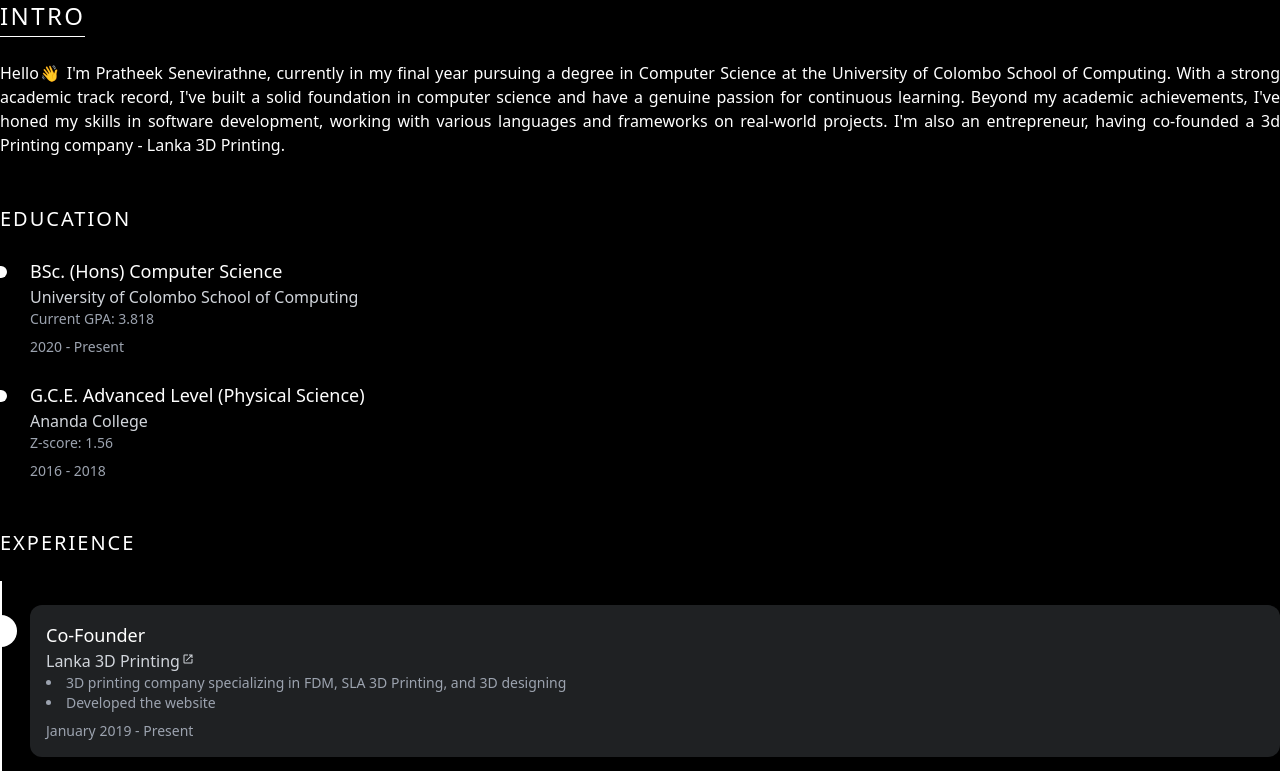
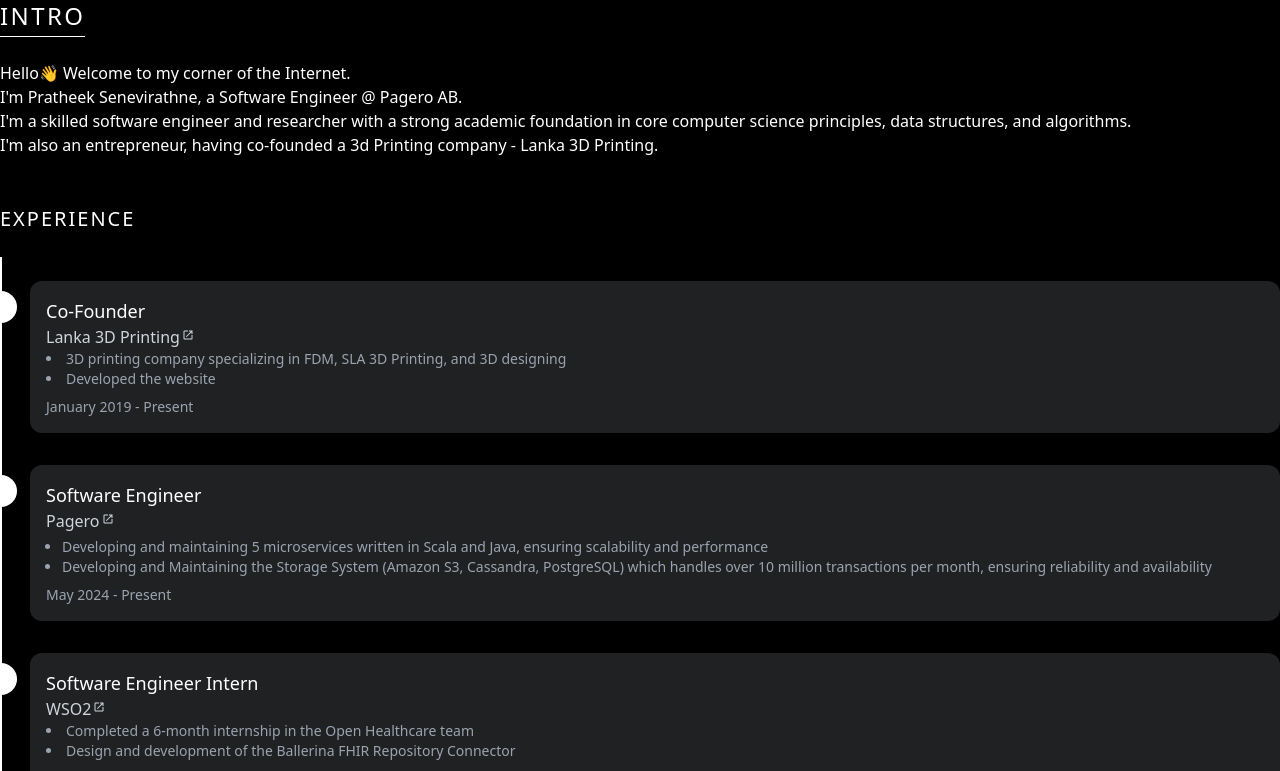
Before and after one commit to lilRaptor99/site, a Next.js app: page /sub-pages/intro in a window 1280 px wide. Shown: the top 771 px of the page. Built offline with nearby package versions, Linux system fonts and the light colour scheme; some icons are missing.

Commit message:
Update profile info

```diff
--- a/pages/index.tsx
+++ b/pages/index.tsx
@@ -84,8 +84,8 @@
                   </h1>
 
                   <h2 className='text-xl text-center'>
-                    BSc. (Hons) Computer Science (Reading) | Entrepreneur | Robotics and Tech
-                    Enthusiast | <br /> 3D Designer | Innovator
+                    Software Engineer @ Pagero | BSc. (Hons) Computer Science | <br />
+                    Entrepreneur | Researcher | Innovator
                   </h2>
                 </div>
               </div>
--- a/pages/sub-pages/intro.tsx
+++ b/pages/sub-pages/intro.tsx
@@ -11,13 +11,11 @@
 
       <div className='mb-12'>
         <p className='text-justify'>
-          Hello👋 I&apos;m Pratheek Senevirathne, currently in my final year pursuing a degree in
-          Computer Science at the University of Colombo School of Computing. With a strong academic
-          track record, I&apos;ve built a solid foundation in computer science and have a genuine
-          passion for continuous learning. Beyond my academic achievements, I&apos;ve honed my
-          skills in software development, working with various languages and frameworks on
-          real-world projects. I&apos;m also an entrepreneur, having co-founded a 3d Printing
-          company -{' '}
+          Hello👋 Welcome to my corner of the Internet. <br />
+          I&apos;m Pratheek Senevirathne, a Software Engineer @ Pagero AB. <br />
+          I&apos;m a skilled software engineer and researcher with a strong academic foundation in
+          core computer science principles, data structures, and algorithms. <br />
+          I&apos;m also an entrepreneur, having co-founded a 3d Printing company -{' '}
           <a
             href='https://www.lanka3dprinting.com'
             className='relative w-fit inline-block font-medium after:block after:content-[""] after:absolute after:h-[1px] after:bg-white after:w-full after:scale-x-0 after:hover:scale-x-100 after:transition after:duration-300 after:origin-left'
@@ -26,30 +24,6 @@
           </a>
           .
         </p>
-      </div>
-
-      <div className='mb-12'>
-        <h3 className='mb-6 text-xl tracking-widest'>EDUCATION</h3>
-
-        <div className='relative w-full'>
-          <div className='flex flex-col pl-[30px]'>
-            <div className='relative flex flex-col mb-6'>
-              <div className='absolute top-[9px] left-[-35px] bg-white h-3 w-3 rounded-full' />
-              <h4 className='text-lg font-medium'>BSc. (Hons) Computer Science</h4>
-              <p className='text-gray-300 font-medium'>University of Colombo School of Computing</p>
-              <p className='text-sm text-gray-400 mb-2'>Current GPA: 3.818</p>
-              <p className='text-sm text-gray-400'>2020 - Present</p>
-            </div>
-
-            <div className='relative flex flex-col'>
-              <div className='absolute top-[9px] left-[-35px] bg-white h-3 w-3 rounded-full' />
-              <h4 className='text-lg font-medium'>G.C.E. Advanced Level (Physical Science)</h4>
-              <p className='text-gray-300 font-medium'>Ananda College</p>
-              <p className='text-sm text-gray-400 mb-2'>Z-score: 1.56</p>
-              <p className='text-sm text-gray-400'>2016 - 2018</p>
-            </div>
-          </div>
-        </div>
       </div>
 
       <div className='mb-12'>
@@ -76,6 +50,28 @@
               <p className='text-sm text-gray-400'>January 2019 - Present</p>
             </div>
 
+            <div className='relative flex flex-col mb-8 bg-gray-400/20 p-4 rounded-xl'>
+              <div className='absolute top-[10px] left-[-45px] bg-white h-8 w-8 rounded-full' />
+              <h4 className='text-lg font-medium'>Software Engineer</h4>
+              <OpenInNewLink href='https://www.pagero.com/' className='text-gray-300'>
+                Pagero
+              </OpenInNewLink>
+
+              <ul className='list-disc list-outside mb-2 pl-4 pt-1'>
+                <li className='text-sm text-gray-400'>
+                  Developing and maintaining 5 microservices written in Scala and Java, ensuring
+                  scalability and performance
+                </li>
+                <li className='text-sm text-gray-400'>
+                  Developing and Maintaining the Storage System (Amazon S3, Cassandra, PostgreSQL)
+                  which handles over 10 million transactions per month, ensuring reliability and
+                  availability
+                </li>
+              </ul>
+
+              <p className='text-sm text-gray-400'>May 2024 - Present</p>
+            </div>
+
             <div className='relative flex flex-col bg-gray-400/20 p-4 rounded-xl'>
               <div className='absolute top-[10px] left-[-45px] bg-white h-8 w-8 rounded-full' />
               <h4 className='text-lg font-medium'>Software Engineer Intern</h4>
@@ -99,19 +95,43 @@
       </div>
 
       <div className='mb-12'>
+        <h3 className='mb-6 text-xl tracking-widest'>EDUCATION</h3>
+
+        <div className='relative w-full'>
+          <div className='flex flex-col pl-[30px]'>
+            <div className='relative flex flex-col mb-6'>
+              <div className='absolute top-[9px] left-[-35px] bg-white h-3 w-3 rounded-full' />
+              <h4 className='text-lg font-medium'>BSc. (Hons) Computer Science</h4>
+              <p className='text-gray-300 font-medium'>University of Colombo School of Computing</p>
+              <p className='text-sm text-gray-400 mb-2'>CGPA: 3.8</p>
+              <p className='text-sm text-gray-400'>2020 - 2024</p>
+            </div>
+
+            <div className='relative flex flex-col'>
+              <div className='absolute top-[9px] left-[-35px] bg-white h-3 w-3 rounded-full' />
+              <h4 className='text-lg font-medium'>G.C.E. Advanced Level (Physical Science)</h4>
+              <p className='text-gray-300 font-medium'>Ananda College</p>
+              <p className='text-sm text-gray-400 mb-2'>Z-score: 1.56</p>
+              <p className='text-sm text-gray-400'>2016 - 2018</p>
+            </div>
+          </div>
+        </div>
+      </div>
+
+      <div className='mb-12'>
         <h3 className='mb-6 text-xl tracking-widest'>TECHNOLOGIES</h3>
 
         {/* languages sub section with language icons */}
         <div className='flex flex-wrap gap-4 justify-center'>
           {[
+            'scala',
+            'java',
             'js',
             'ts',
             'python',
-            'java',
             'c',
             'cpp',
             'php',
-            'scala',
             // 'ballerina',
             // 'bash',
             'html',
@@ -141,7 +161,11 @@
             // 'arduino',
             'figma',
           ].map((tech) => (
-            <div key={tech} className='relative w-16 h-16 rounded-md overflow-hidden tech'>
+            <div
+              key={tech}
+              className='relative w-16 h-16 rounded-md overflow-hidden tech'
+              title={tech}
+            >
               <i
                 aria-label={`${tech} icon`}
                 className={`absolute top-0 left-0 w-full h-full transition-all duration-300 transform scale-90 hover:scale-100 rounded-md ci ci-${tech}-light ci-2x`}
```
